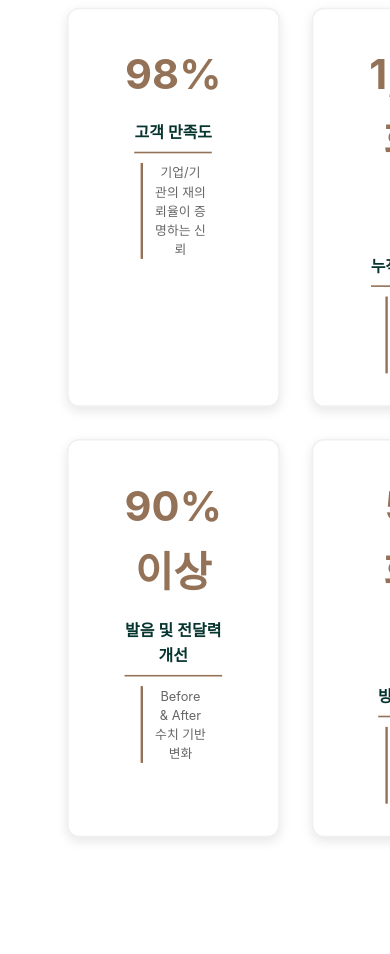
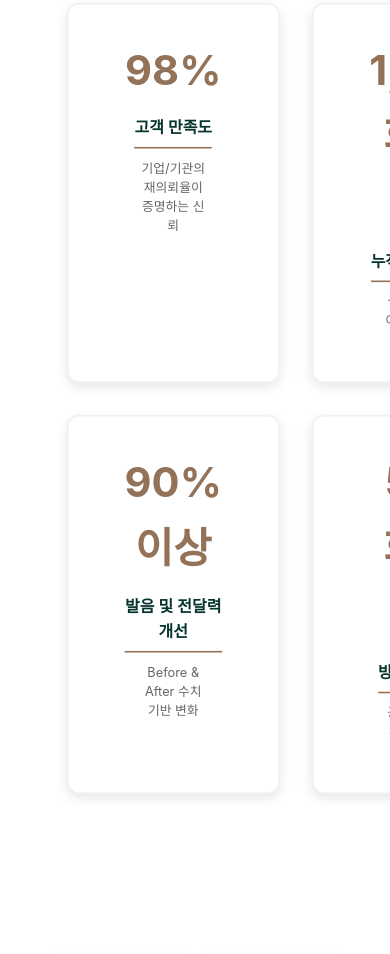
Before and after one commit to sin77812/grace_speech, a plain HTML site: page index.html in a window 390 px wide. Shown: the part 2786-3740 px from the top of the page. Drawn offline with Linux system fonts and the light colour scheme.

Commit message:
수정 5

```diff
--- a/styles.css
+++ b/styles.css
@@ -423,6 +423,24 @@ section {
 
     .hero-title {
         font-size: 28px;
+    }
+
+    .statistics {
+        transform: scale(0.75);
+        transform-origin: center center;
+        margin: 0;
+        padding: 40px 5px;
+    }
+
+    .stats-grid {
+        max-width: 90%;
+        margin: 0 auto;
+        gap: 10px;
+    }
+
+    .stat-item {
+        padding: 15px 10px;
+        margin: 0;
     }
 }
 
@@ -1514,8 +1532,7 @@ section {
     color: #666;
     line-height: 1.5;
     font-style: normal;
-    border-left: 3px solid #937258;
-    padding-left: 15px;
+    padding-left: 0;
     margin-left: 20px;
     margin-right: 20px;
 }
```
